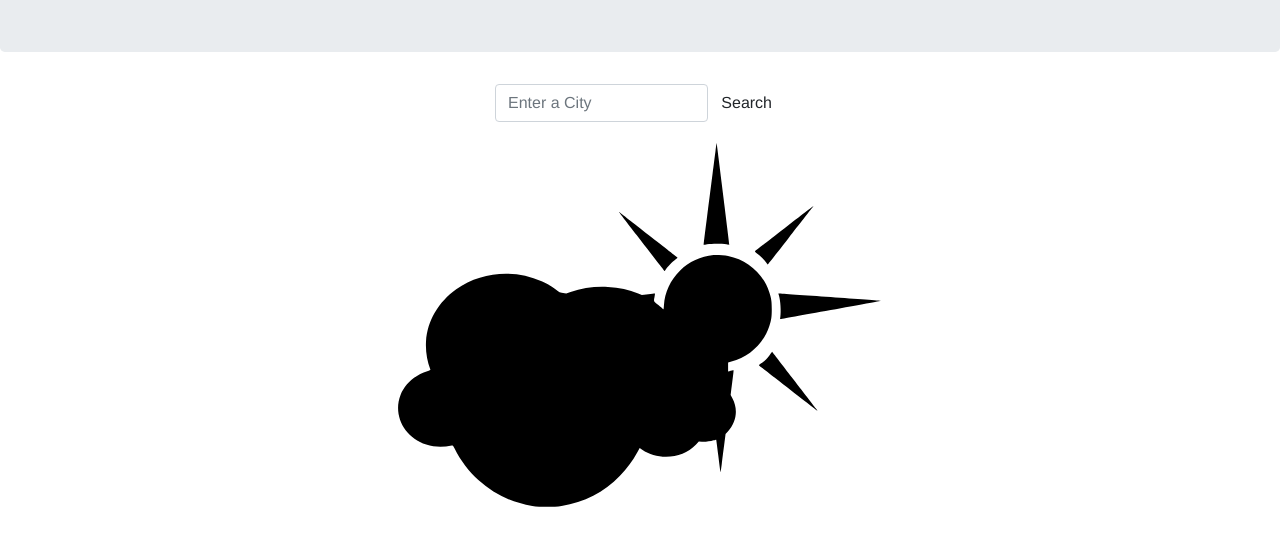
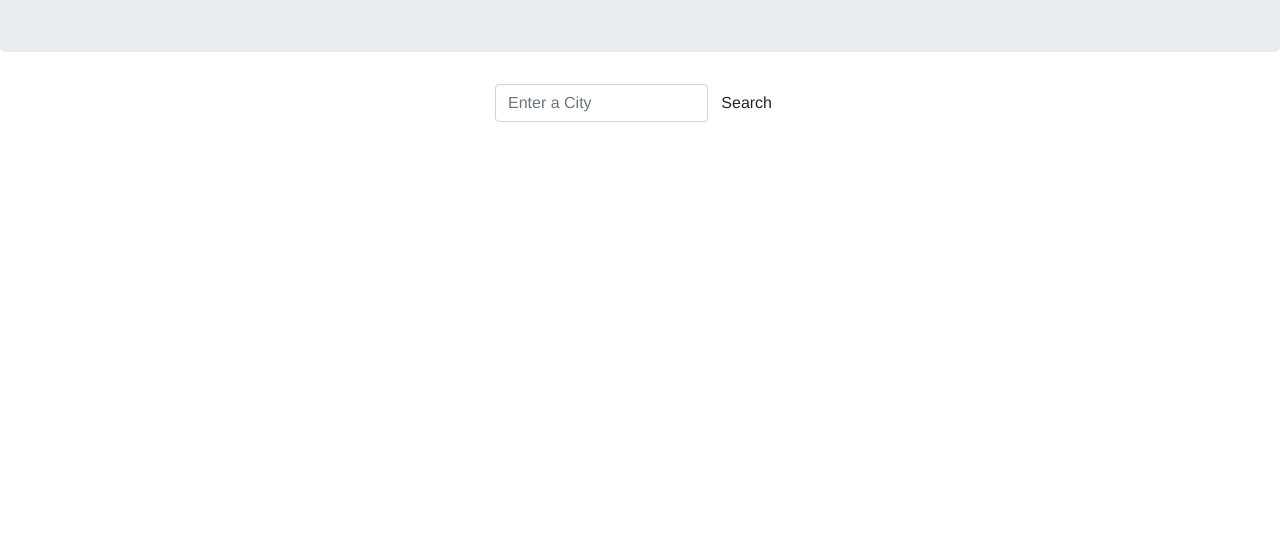
Before and after one commit to ya1sec/weatherdashboard, a plain HTML site: page index.html in a window 1280 px wide. Shown: the part 132-678 px from the top of the page. Drawn offline with nearby package versions, Linux system fonts and the light colour scheme.

Commit message:
removed homepage svg

```diff
--- a/index.html
+++ b/index.html
@@ -137,9 +137,9 @@
         </div>
       </div>
     </div>
-    <div class="row homepage">
+    <!-- <div class="row homepage">
       <img src="Assets/weather.svg" alt="sun and clouds" class="home spinner">
-    </div>
+    </div> -->
     <script src="Assets/script.js"></script>
   </body>
 </html>
```
